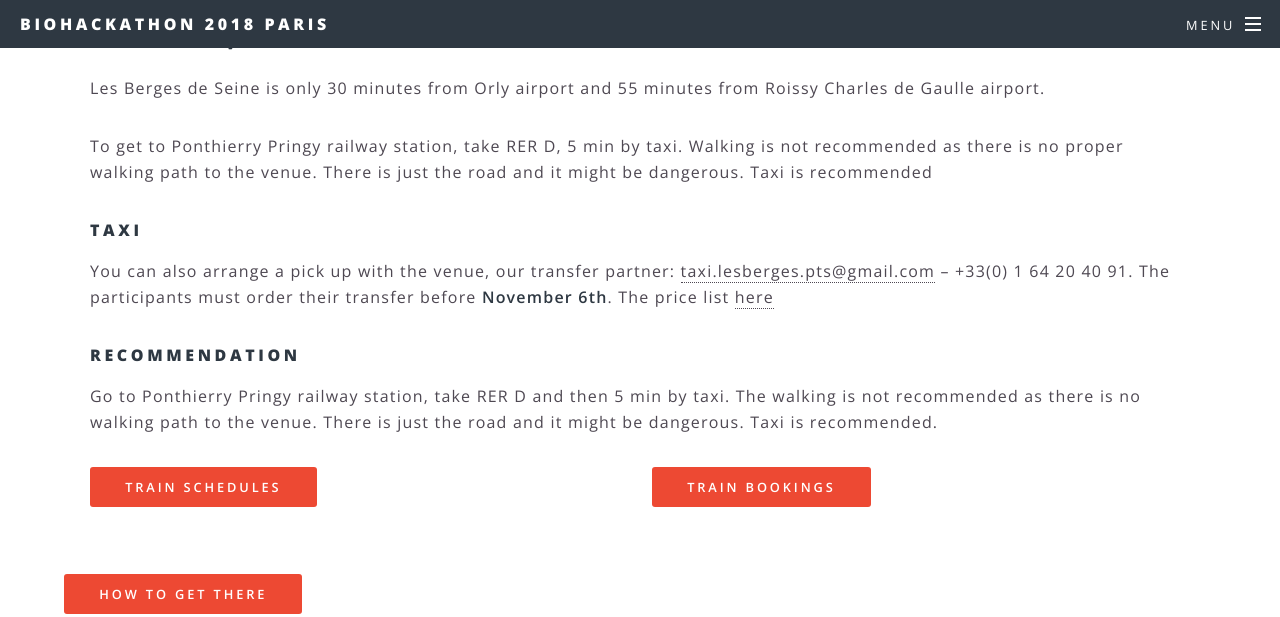
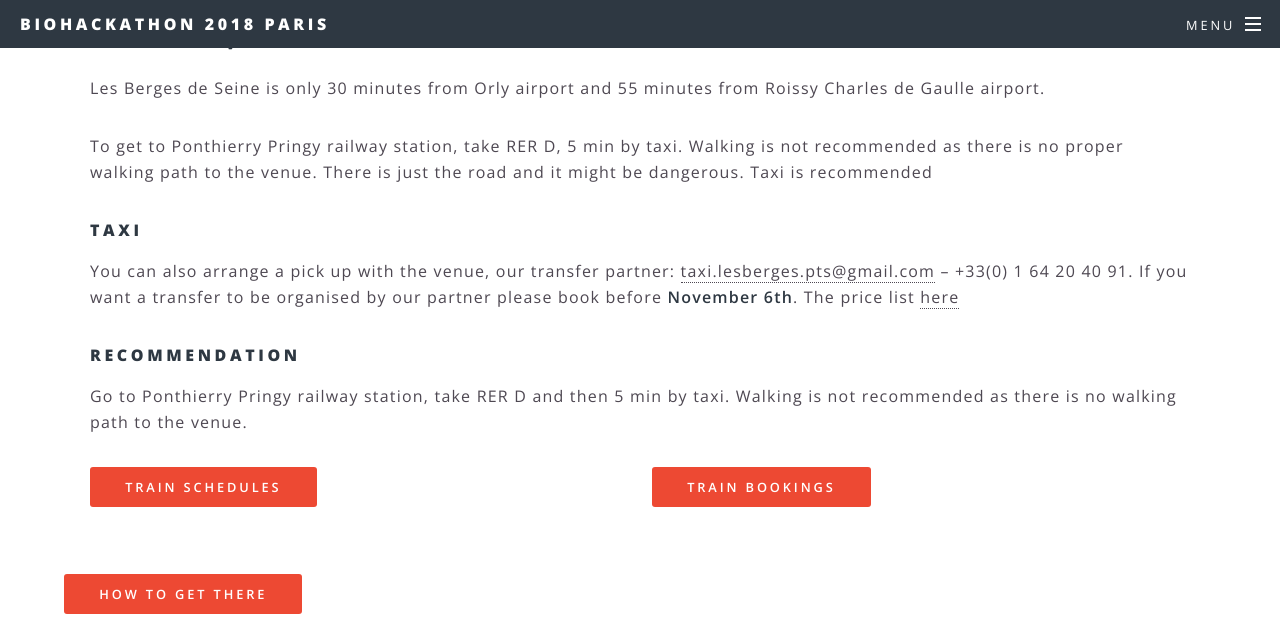
Before and after one commit to elixir-europe/bh2018paris, a Jekyll site: the page built from venue.html, in a window 1280 px wide and 900 px high, scrolled down 2249 px, cut to the strip 0-617 px from the top of the window. Built offline with Jekyll 4.4.1, drawn with Linux system fonts in a browser that asks for light colours; nearby versions of some CDN libraries.

Commit message:
Minor changes in the wording

```diff
--- a/venue.html
+++ b/venue.html
@@ -81,11 +81,11 @@
         <p>  </p>
 
         <h4>Taxi</h4>
-        <p>You can also arrange a pick up with the venue, our transfer partner: <a href="mailto:taxi.lesberges.pts@gmail.com" target="_blank" >taxi.lesberges.pts@gmail.com</a> – +33(0) 1 64 20 40 91. The participants must order their transfer before <strong>November 6th</strong>.
+        <p>You can also arrange a pick up with the venue, our transfer partner: <a href="mailto:taxi.lesberges.pts@gmail.com" target="_blank" >taxi.lesberges.pts@gmail.com</a> – +33(0) 1 64 20 40 91. If you want a transfer to be organised by our partner please book before <strong>November 6th</strong>.
             The price list <a href="https://drive.google.com/open?id=1aJhw-Tsv9fA8TYmi8OCKwtCslHUSlPN7">here</a></p>
         <h4>Recommendation</h4>
         <p>
-            Go to Ponthierry Pringy railway station, take RER D and then 5 min by taxi. The walking is not recommended as there is no walking path to the venue. There is just the road and it might be dangerous. Taxi is recommended.
+            Go to Ponthierry Pringy railway station, take RER D and then 5 min by taxi. Walking is not recommended as there is no walking path to the venue.
         </p>
 
         <div class="row">
```
